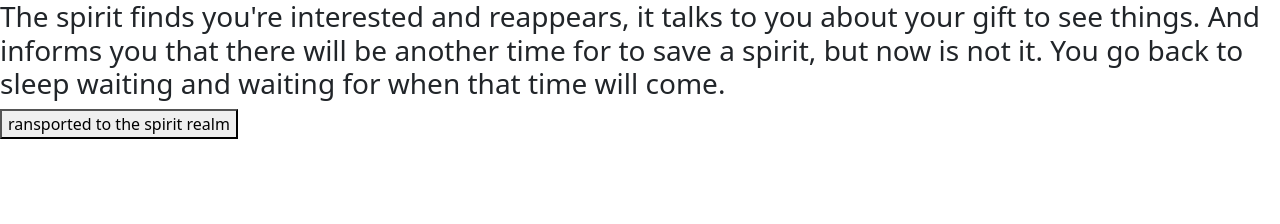
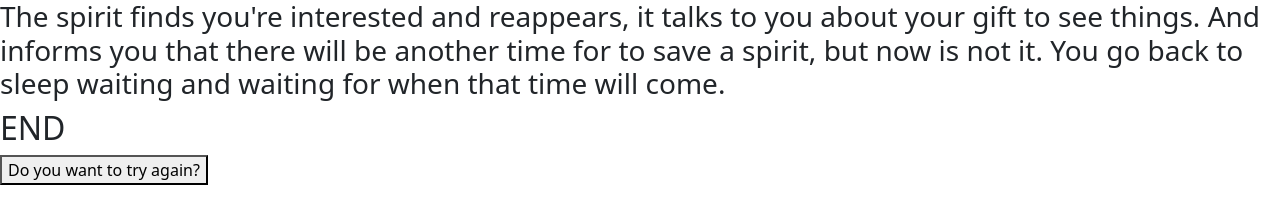
Before and after one commit to jancarloa0524/adventure-project, a plain HTML site: page situation-html/END-until-next-time.html in a window 1280 px wide. Drawn offline with nearby package versions, Linux system fonts and the light colour scheme; files that its build step writes are made by us from their sources.

Commit message:
fix home.html link in END-until-next-time.html

```diff
--- a/situation-html/END-until-next-time.html
+++ b/situation-html/END-until-next-time.html
@@ -11,11 +11,11 @@
 
     <body>
         <h3>The spirit finds you're interested and reappears, it talks to you about your gift to see things. And informs you that there will be another time for to save a spirit, but now is not it. You go back to sleep waiting and waiting for when that time will come.</h3>
+        <h2>END</h2>
         <div class="button">
 
 
-            <a href="situation-hmtl/if-ignore.html"> <button> ransported to the spirit realm
-
+            <a href="../home.html"> <button> Do you want to try again?
 </button></a>
         </div>
     </body>
```
